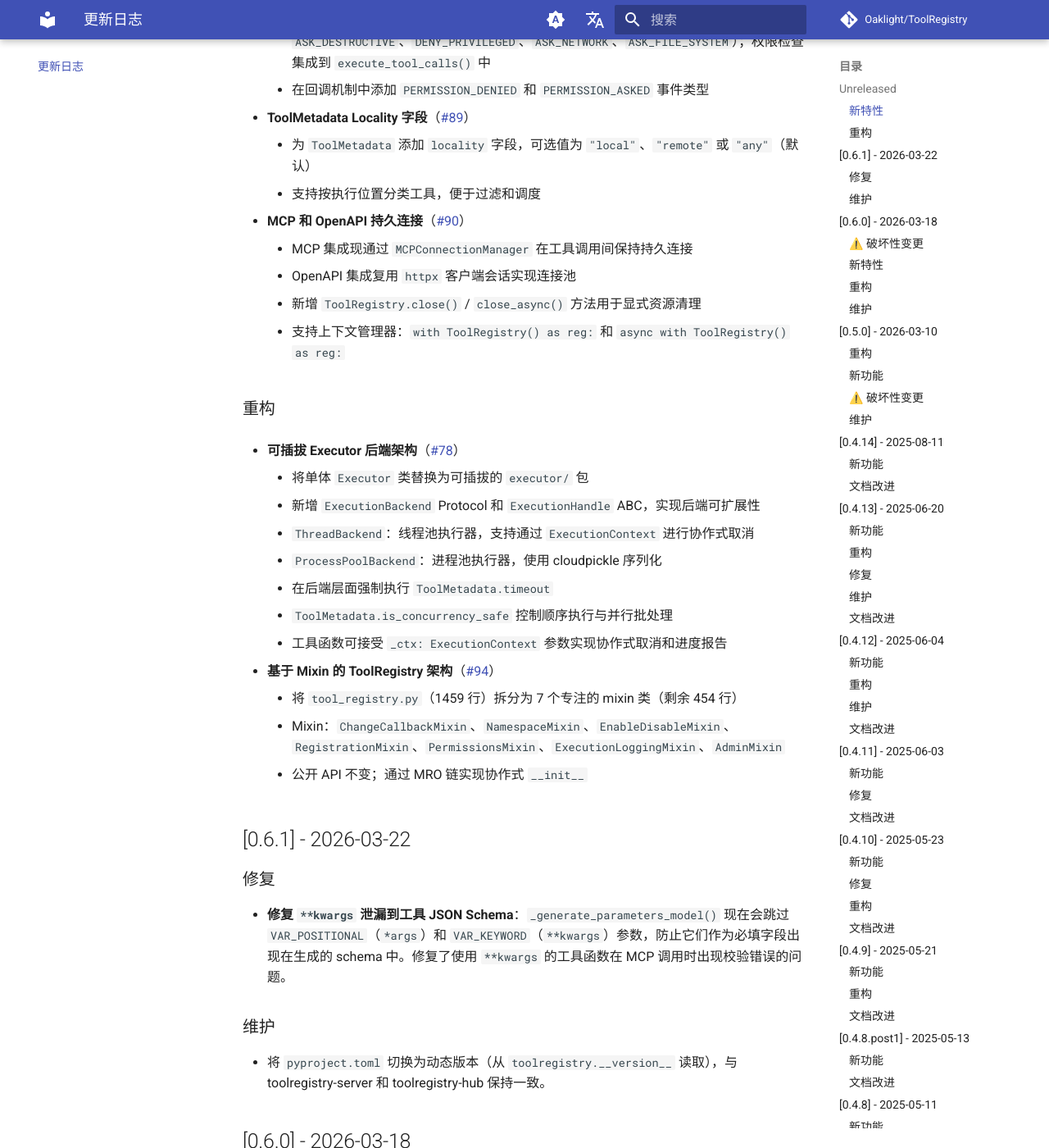
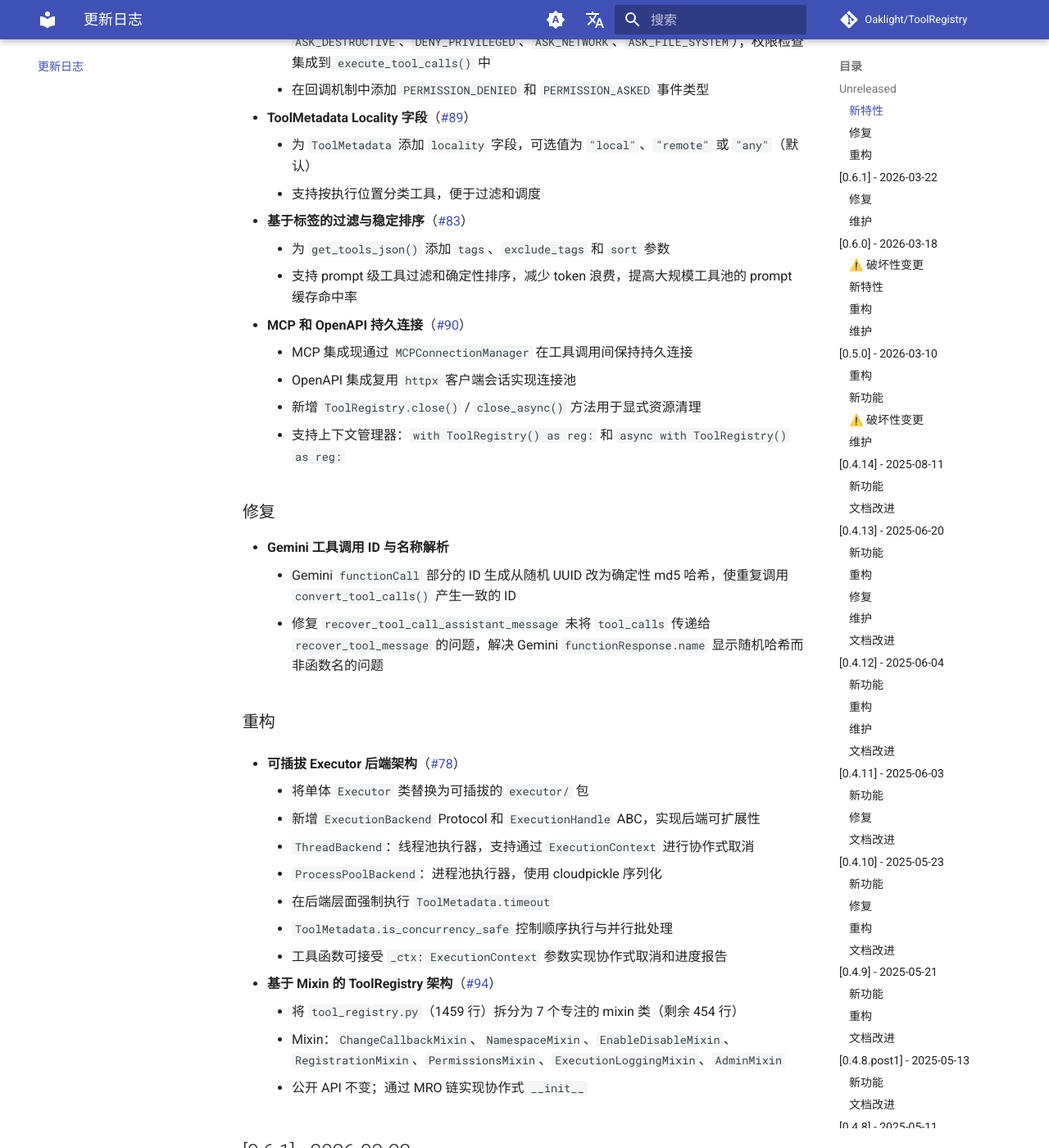
Before and after one commit to Oaklight/ToolRegistry, an MkDocs documentation site: the page built from docs/changelog.md, in a window 1280 px wide and 1400 px high, scrolled down 944 px. Shown: the whole window at 82% size. Built offline with MkDocs 1.6.1 and Material for MkDocs 9.7.7, drawn with Linux system fonts in a browser that asks for light colours; comment, search, counter and statistics services are not loaded.

Commit message:
docs: add tag-based filtering and Gemini ID fix to changelog

```diff
--- a/docs/changelog.md
+++ b/docs/changelog.md
@@ -31,11 +31,21 @@ author: Oaklight
     - 为 `ToolMetadata` 添加 `locality` 字段，可选值为 `"local"`、`"remote"` 或 `"any"`（默认）
     - 支持按执行位置分类工具，便于过滤和调度
 
+- **基于标签的过滤与稳定排序**（[#83](../../issues/83)）
+    - 为 `get_tools_json()` 添加 `tags`、`exclude_tags` 和 `sort` 参数
+    - 支持 prompt 级工具过滤和确定性排序，减少 token 浪费，提高大规模工具池的 prompt 缓存命中率
+
 - **MCP 和 OpenAPI 持久连接**（[#90](../../issues/90)）
     - MCP 集成现通过 `MCPConnectionManager` 在工具调用间保持持久连接
     - OpenAPI 集成复用 `httpx` 客户端会话实现连接池
     - 新增 `ToolRegistry.close()` / `close_async()` 方法用于显式资源清理
     - 支持上下文管理器：`with ToolRegistry() as reg:` 和 `async with ToolRegistry() as reg:`
+
+### 修复
+
+- **Gemini 工具调用 ID 与名称解析**
+    - Gemini `functionCall` 部分的 ID 生成从随机 UUID 改为确定性 md5 哈希，使重复调用 `convert_tool_calls()` 产生一致的 ID
+    - 修复 `recover_tool_call_assistant_message` 未将 `tool_calls` 传递给 `recover_tool_message` 的问题，解决 Gemini `functionResponse.name` 显示随机哈希而非函数名的问题
 
 ### 重构
 
```
